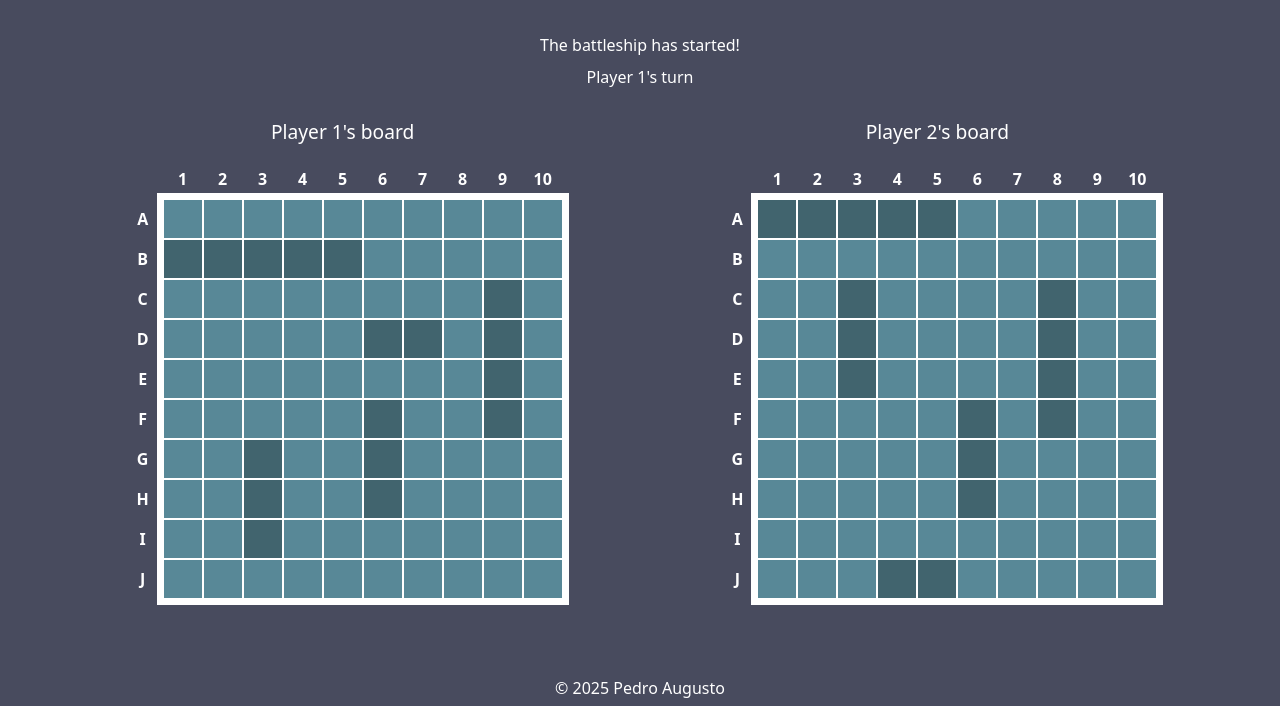
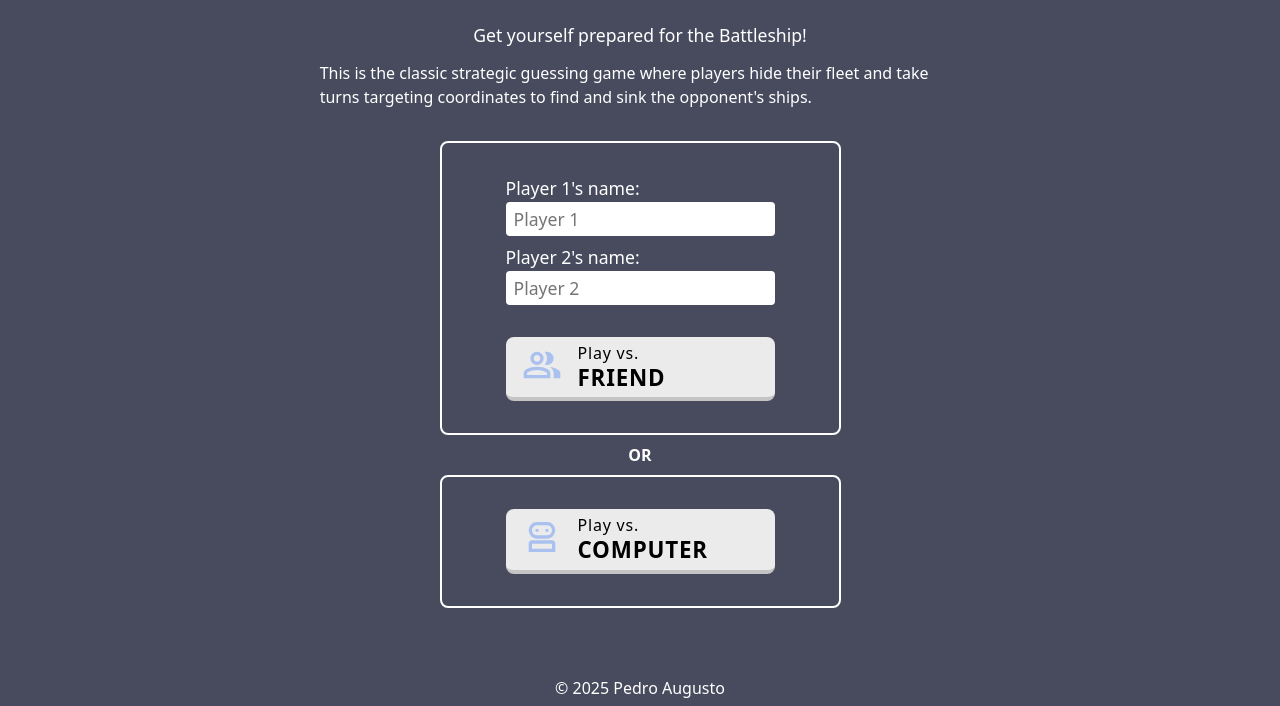
Before and after one commit to PedroASB/battleship, a website built with webpack: page src/index.html in a window 1280 px wide. Shown: the part 94-800 px from the top of the page. Built offline with nearby package versions, Linux system fonts and the light colour scheme.

Commit message:
feat: add initial page with basic styles
- The initial page lets the user choose between playing vs. computer or friend
- Added functions in DOM Manager to switch between pages

```diff
--- a/src/css/style.css
+++ b/src/css/style.css
@@ -39,6 +39,117 @@ header {
 main {
   flex: 1;
   width: 100%;
+
+  .page[hidden='true'] {
+    display: none;
+  }
+}
+
+#initial-page[hidden='false'] {
+  display: flex;
+  flex-direction: column;
+  align-items: center;
+
+  #subtitle {
+    font-size: 1.1rem;
+    font-weight: 500;
+  }
+
+  #description {
+    width: 70ch;
+    margin: 16px 0 32px 0;
+  }
+
+  .start-game-btn {
+    width: 100%;
+    display: flex;
+    gap: 16px;
+    padding: 8px 16px;
+    border: none;
+    border-radius: 8px;
+    border-bottom: 4px solid #c4c4c4;
+    background-color: #ebebeb;
+
+    .text {
+      display: flex;
+      flex-direction: column;
+      align-items: flex-start;
+      letter-spacing: 0.05rem;
+      gap: 6px;
+
+      .play-vs {
+        font-size: 1rem;
+        line-height: 1rem;
+        font-weight: 400;
+      }
+
+      .opponent {
+        text-transform: uppercase;
+        font-size: 1.4rem;
+        line-height: 1.4rem;
+        font-weight: 600;
+      }
+    }
+
+    .icon {
+      width: 40px;
+    }
+
+    &:hover#play-vs-computer-btn {
+      background-color: #dde6f1;
+      border-bottom-color: #b0b6c2;
+      cursor: pointer;
+    }
+
+    &:hover#play-vs-friend-btn {
+      cursor: not-allowed;
+    }
+  }
+
+  #players-form {
+    display: flex;
+    flex-direction: column;
+    gap: 32px;
+
+    .wrapper {
+      display: flex;
+      flex-direction: column;
+      gap: 8px;
+      font-size: 1.1rem;
+    }
+
+    input {
+      border-radius: 4px;
+      border: none;
+      padding: 4px 8px;
+    }
+  }
+
+  .gamemodes {
+    display: flex;
+    flex-direction: column;
+    align-items: stretch;
+    gap: 8px;
+
+    #two-player-mode + div {
+      text-align: center;
+      text-transform: uppercase;
+      font-weight: 600;
+    }
+
+    .gamemode {
+      border: 2px solid #fff;
+      padding: 32px 64px;
+      display: flex;
+      align-items: center;
+      border-radius: 8px;
+    }
+  }
+}
+
+#gameplay-page[hidden='false'] {
+  flex: 1;
+  width: inherit;
   display: flex;
   flex-direction: column;
   align-items: center;
@@ -159,6 +270,7 @@ main {
     }
   }
 }
+
 footer {
   display: flex;
   justify-content: center;
--- a/src/index.html
+++ b/src/index.html
@@ -11,6 +11,73 @@
     </header>
 
     <main>
+      <div id="initial-page" class="page" hidden="true">
+        <h3 id="subtitle">Get yourself prepared for the Battleship!</h3>
+
+        <p id="description">
+          This is the classic strategic guessing game where players hide their fleet and take turns
+          targeting coordinates to find and sink the opponent's ships.
+        </p>
+
+        <div class="gamemodes">
+          <div class="gamemode" id="two-player-mode">
+            <form method="dialog" id="players-form">
+              <div class="wrapper">
+                <label for="player-one-name">
+                  <div>Player 1's name:</div>
+                  <input
+                    type="text"
+                    name="player-one-name"
+                    id="player-one-name"
+                    autocomplete="off"
+                    spellcheck="false"
+                    maxlength="25"
+                    placeholder="Player 1"
+                  />
+                </label>
+
+                <label for="player-two-name">
+                  <div>Player 2's name:</div>
+                  <input
+                    type="text"
+                    name="player-two-name"
+                    id="player-two-name"
+                    autocomplete="off"
+                    spellcheck="false"
+                    maxlength="25"
+                    placeholder="Player 2"
+                  />
+                </label>
+              </div>
+
+              <button
+                type="submit"
+                class="start-game-btn"
+                id="play-vs-friend-btn"
+                title="Coming soon..."
+              >
+                <img class="icon" src="./assets/icons/friend-icon.svg" alt="Friend Icon" />
+                <div class="text">
+                  <div class="play-vs">Play vs.</div>
+                  <div class="opponent">Friend</div>
+                </div>
+              </button>
+            </form>
+          </div>
+          <div>Or</div>
+          <div class="gamemode" id="computer-mode">
+            <button type="button" class="start-game-btn" id="play-vs-computer-btn">
+              <img class="icon" src="./assets/icons/robot-icon.svg" alt="Robot Icon" />
+              <div class="text">
+                <div class="play-vs">Play vs.</div>
+                <div class="opponent">Computer</div>
+              </div>
+            </button>
+          </div>
+        </div>
+      </div>
+
+      <div id="gameplay-page" class="page" hidden="false">
         <div id="feedback-section">
           <p class="message"></p>
           <p class="turn"></p>
@@ -51,6 +118,7 @@
             </div>
           </div>
         </template>
+      </div>
     </main>
 
     <footer>
--- a/src/index.js
+++ b/src/index.js
@@ -1,5 +1,6 @@
 import './css/reset.css';
 import './css/style.css';
+import * as domManager from './js/dom-manager.js';
 import GameController from './js/game-controller.js';
 import Player from './js/player.js';
 import Ship from './js/ship.js';
@@ -108,12 +109,21 @@ function placeSampleShips2(player) {
   });
 }
 
-const playerOne = new Player('Player 1');
-const playerTwo = new Player('Player 2');
+// Program begin
+domManager.displayInitialPage();
+const playVsComputerButton = domManager.getPlayVsComputerButton();
 
-placeSampleShips1(playerOne);
-placeSampleShips2(playerTwo);
+playVsComputerButton.addEventListener('click', () => {
+  const player = new Player('Player');
+  const computer = new Player('Computer');
 
-const gameController = new GameController(playerOne, playerTwo);
+  placeSampleShips1(player);
+  placeSampleShips2(computer);
 
-gameController.startGame();
+  const gameController = new GameController(player, computer);
+
+  domManager.displayGameplayPage();
+  gameController.startGame();
+});
+
+// domManager.displayGameplayPage();
--- a/src/js/dom-manager.js
+++ b/src/js/dom-manager.js
@@ -1,3 +1,33 @@
+function displayPage(id) {
+  const pages = Array.from(document.querySelectorAll('.page'));
+  pages.forEach((page) => {
+    if (page.id === id) page.setAttribute('hidden', 'false');
+    else page.setAttribute('hidden', 'true');
+  });
+}
+
+/**
+ * Initial page
+ */
+export function displayInitialPage() {
+  displayPage('initial-page');
+}
+
+export function getPlayVsComputerButton() {
+  return document.querySelector('#play-vs-computer-btn');
+}
+
+export function getPlayVsFriendButton() {
+  return document.querySelector('#play-vs-friend-btn');
+}
+
+/**
+ * Gameplay page
+ */
+export function displayGameplayPage() {
+  displayPage('gameplay-page');
+}
+
 function updateBoard(player, squareClickCallback, squareHoverCallback) {
   const boardDiv = document.getElementById(player.getId()).querySelector('.board');
   boardDiv.innerHTML = '';
```
Also changed, not shown: src/assets/icons/friend-icon.svg (added), src/assets/icons/robot-icon.svg (added). Lines whose indentation alone changed are shown as unchanged.
